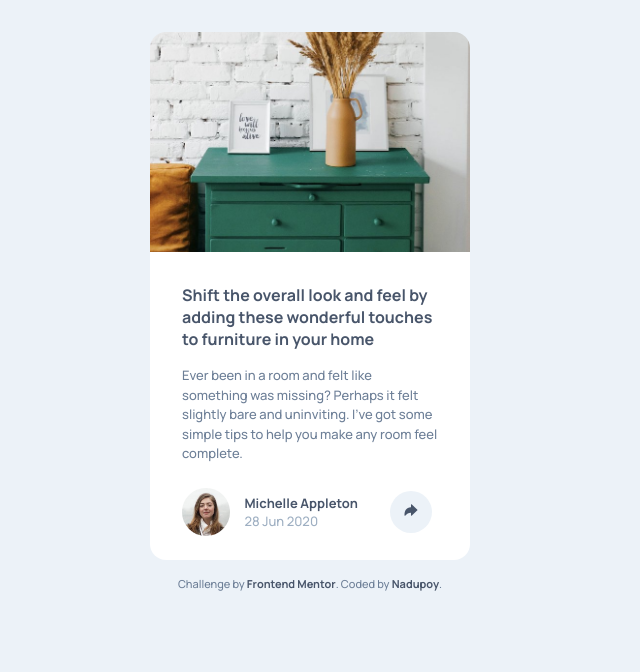
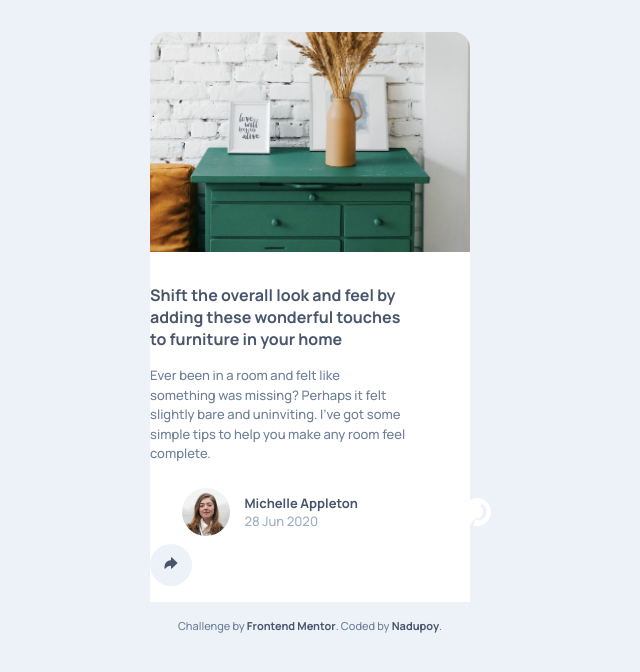
Before and after one commit to nadupoy/Frontend-Mentor---Article-preview-component, a plain HTML site: page index.html in a window 1280 px wide. Shown: the whole page, without its empty margins (330-970 px from the left). Drawn offline with nearby package versions, Linux system fonts and the light colour scheme.

Commit message:
I have over-Engineered things. Starting from scratch. Again! :/

```diff
--- a/index.html
+++ b/index.html
@@ -27,7 +27,6 @@
           Ever been in a room and felt like something was missing? Perhaps it felt slightly bare and uninviting. I've got some simple tips to help you make any room feel complete.
         </p>
       </div>
-    </section>
 
       <div class="bottom-banner">
         <div class="user-details">
@@ -39,7 +38,7 @@
           </p>
         </div>
 
-      <div class="social-media-icons">
+        <div class="social-media-icons-visible">
           <p>SHARE</p>
           <ion-icon class="social-media-icon" name="logo-facebook"></ion-icon>
           <ion-icon class="social-media-icon" name="logo-twitter"></ion-icon>
@@ -50,11 +49,13 @@
           <ion-icon class="share-icon" name="arrow-redo"></ion-icon>
         </ion-button>
       </div>
+    </section>
   </main>
 
   <footer>
     <p>Challenge by <a href="https://www.frontendmentor.io?ref=challenge" target="_blank">Frontend Mentor</a>. Coded by
-      <a href="https://github.com/nadupoy" arget="_blank">Nadupoy</a>.</p>
+      <a href="https://github.com/nadupoy" arget="_blank">Nadupoy</a>.
+    </p>
   </footer>
 
   <script type="module" src="https://unpkg.com/ionicons@7.1.0/dist/ionicons/ionicons.esm.js"></script>
```
Lines whose indentation alone changed are shown as unchanged.
